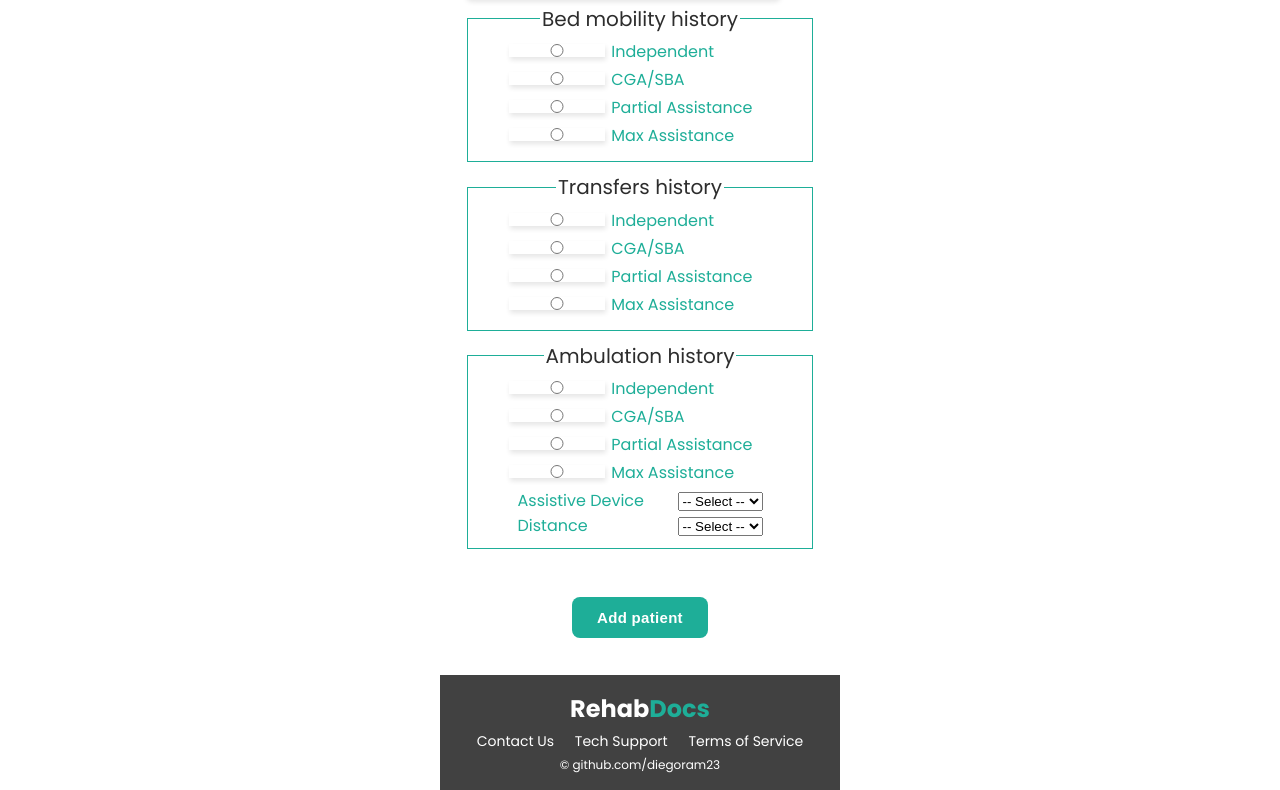
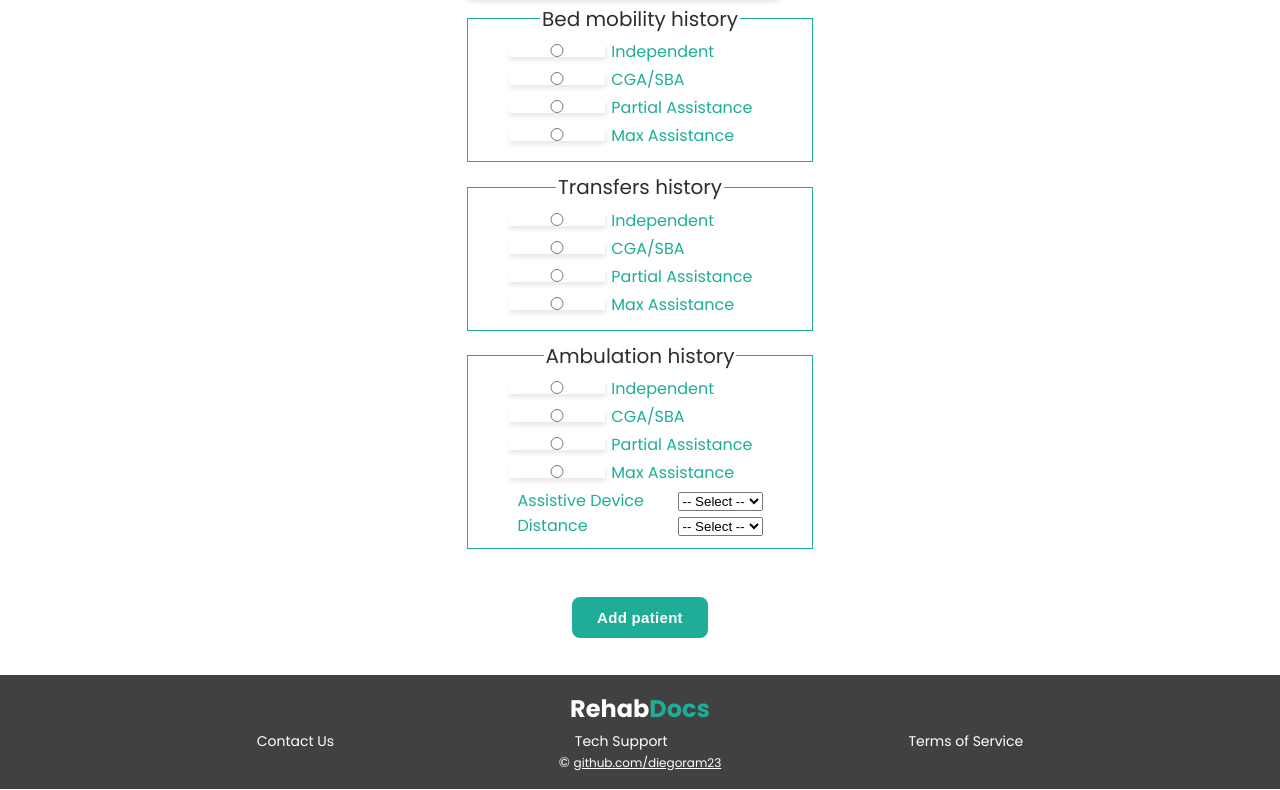
Before and after one commit to diegoram23/rehab-docs, a React (Create React App) app: page /#/newPatient in a window 1280 px wide. Shown: the part 596-1386 px from the top of the page. Built offline with nearby package versions, Linux system fonts and the light colour scheme.

Commit message:
added a href to footer sends user to github page

```diff
--- a/src/components/Footer.js
+++ b/src/components/Footer.js
@@ -3,11 +3,11 @@ const Footer = () => {
         <footer>
             <h2>Rehab<span>Docs</span></h2>
             <section className="contact-footer">
-            <p>Contact Us</p>
-            <p>Tech Support</p>
-            <p>Terms of Service</p>
+                <p>Contact Us</p>
+                <p>Tech Support</p>
+                <p>Terms of Service</p>
             </section>
-            <p className="last">&#169; github.com/diegoram23</p>
+            <p className="last">&#169; <a href="https://github.com/diegoram23">github.com/diegoram23</a></p>
 
         </footer>
     );
--- a/src/index.css
+++ b/src/index.css
@@ -1,7 +1,6 @@
 @import url('https://fonts.googleapis.com/css2?family=Poppins:wght@400;700&display=swap');
 
 body {
-  max-width: 400px;
   width: 100vw;
   margin: 0 auto;
   padding: 0;
@@ -458,9 +457,7 @@ footer {
   display: flex;
   flex-flow: column nowrap;
   min-height: 100vh;
-  margin: 0;
-  padding: 0;
-}
+ }
 
 footer h2,
 footer p {
@@ -473,7 +470,7 @@ footer p {
   font-size: 14px;
 }
 
-footer p:hover {
+footer p:hover, footer a:hover{
   color: #1eae98;
   cursor: pointer;
 }
@@ -484,10 +481,11 @@ footer p:hover {
   justify-content: space-evenly;
 }
 
-.last {
+footer a {
   margin-top: 0.3em;
   text-align: center;
   font-size: 12px;
+  color: #ffffff;
 }
 
 /*-------------- Not Found page styles --------------------*/
```
